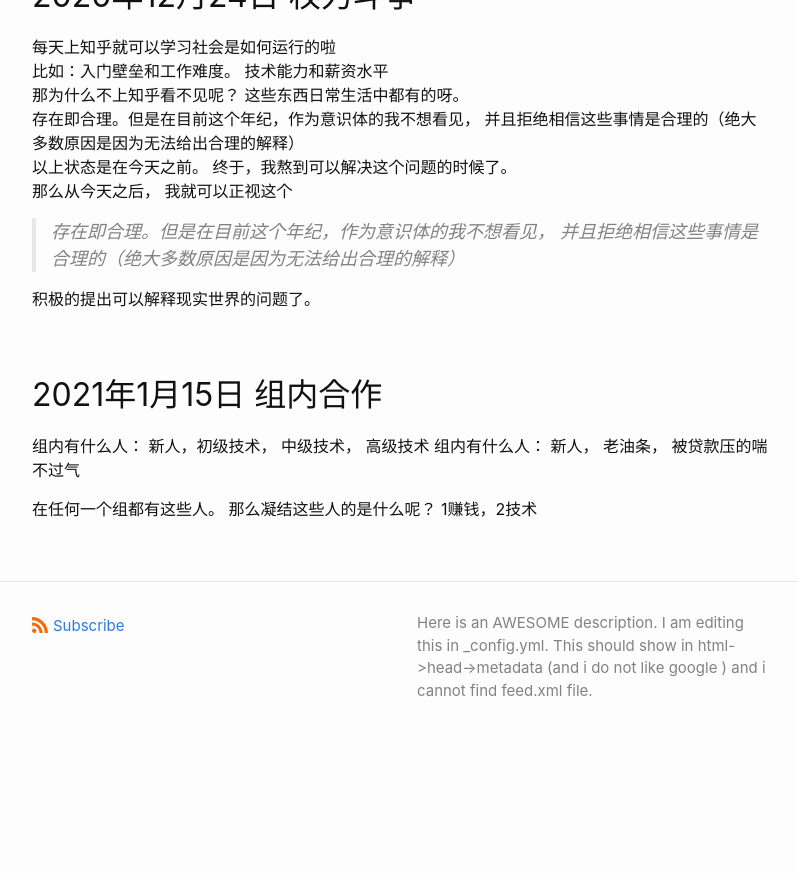
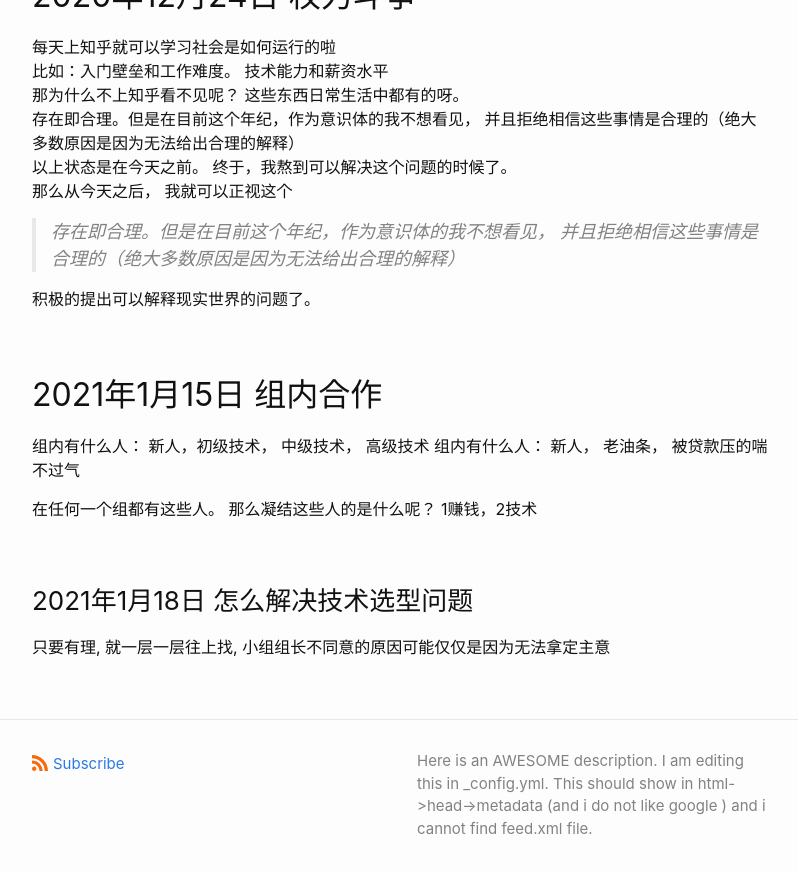
Before and after one commit to hcen1997/hcen1997.github.io, a Jekyll site: the page built from _posts/tech/2020-11-22-在大公司开发的日子.md, in a window 1280 px wide and 900 px high, scrolled down 2547 px. Shown: the top 873 px of the window, without its empty margins (238-1036 px from the left). Built offline with Jekyll 4.4.1, drawn with Linux system fonts in a browser that asks for light colours; comment, search, counter and statistics services are not loaded; before the commit the page ends 3309 px from its top, so only the background shows below that.

Commit message:
给新人写的日志

```diff
--- a/_posts/tech/2020-11-22-在大公司开发的日子.md
+++ b/_posts/tech/2020-11-22-在大公司开发的日子.md
@@ -113,3 +113,8 @@ todo: 重构和权力斗争
 
 在任何一个组都有这些人。
 那么凝结这些人的是什么呢？ 1赚钱，2技术
+
+
+
+### 2021年1月18日 怎么解决技术选型问题
+只要有理, 就一层一层往上找, 小组组长不同意的原因可能仅仅是因为无法拿定主意
```
